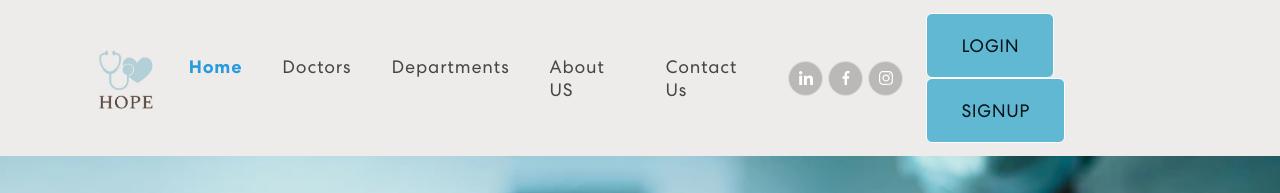
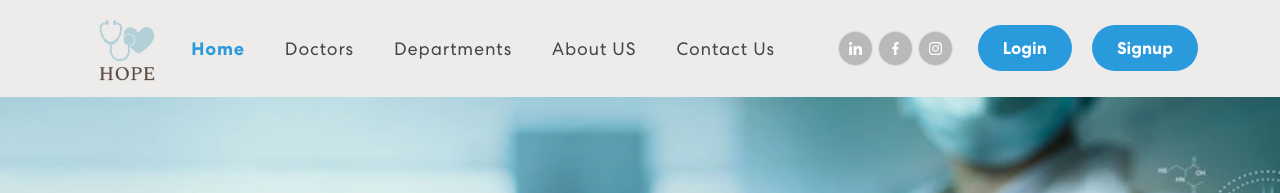
Before and after one commit to hosamhamdy258/hospital-management-system, a React (Create React App) app in the folder hms_front/: page / in a window 1280 px wide. Shown: the top 193 px of the page. Built offline with nearby package versions, Linux system fonts and the light colour scheme; no server answers; some icons are missing.

Commit message:
mynav adjust

```diff
--- a/hms_front/src/components/MyNav.jsx
+++ b/hms_front/src/components/MyNav.jsx
@@ -1,16 +1,17 @@
+import { useDispatch, useSelector } from "react-redux";
 import { useEffect, useState } from "react";
-import { useDispatch, useSelector } from "react-redux";
+
 import Container from "react-bootstrap/Container";
+import { Link } from "react-router-dom";
 import Nav from "react-bootstrap/Nav";
 import { NavLink } from "react-router-dom";
 import Navbar from "react-bootstrap/Navbar";
 import React from "react";
 import logo from "../assets/img/logo.jpg";
+import { logout } from "../store/usersSlice";
 import navIcon1 from "../assets/img/nav-icon1.svg";
 import navIcon2 from "../assets/img/nav-icon2.svg";
 import navIcon3 from "../assets/img/nav-icon3.svg";
-import { Link } from "react-router-dom";
-import { logout } from "../store/usersSlice";
 
 const MyNav = () => {
   const [activeLink, setActiveLink] = useState("home");
@@ -115,12 +116,8 @@ const MyNav = () => {
               </div>}
             {!isAuthenticated &&
               <div>
-                <button className="vvd btn btn-info">
-                  <Link className='' to='/login' role='button'>Login</Link>
-                </button>
-                <button className="vvd btn btn-info">
-                  <Link className='' to='/signup' role='button'>Signup</Link>
-                </button>
+                  <Link className='nav_login_button' to='/login' role='button'>Login</Link>
+                  <Link className='nav_login_button' to='/signup' role='button'>Signup</Link>
               </div>}
 
 
```
